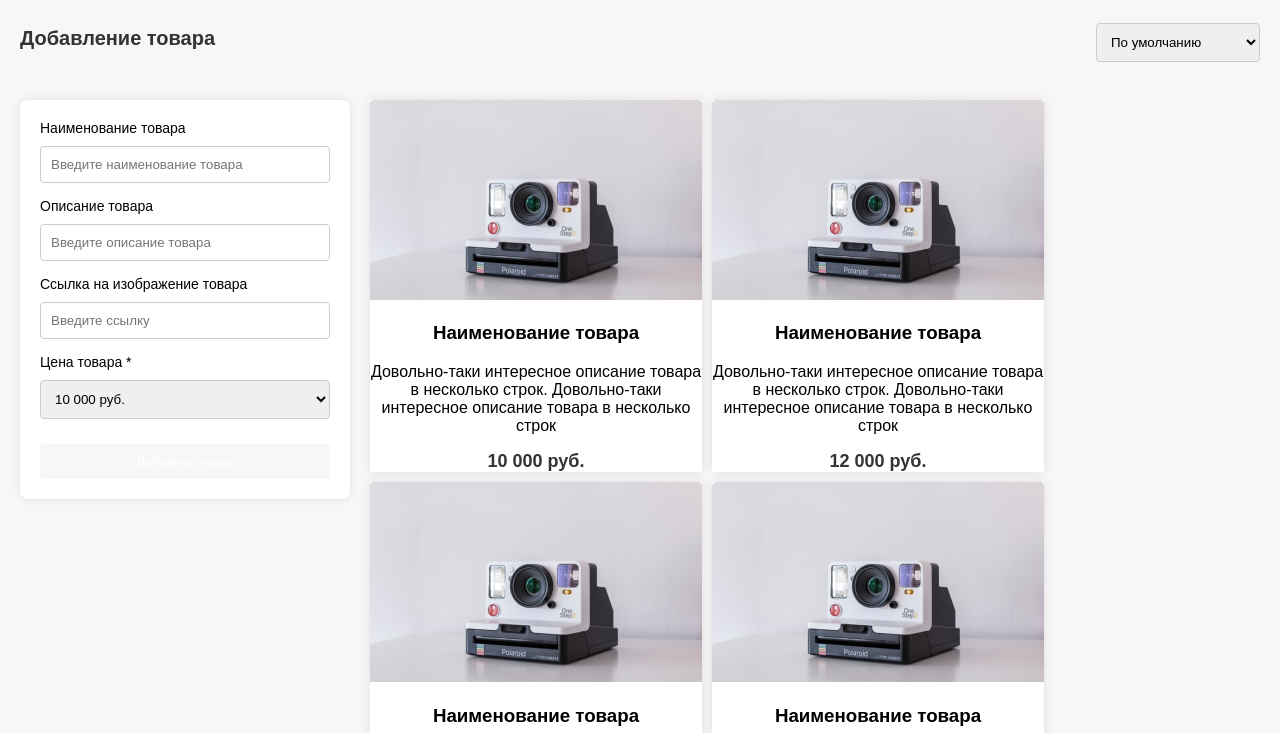
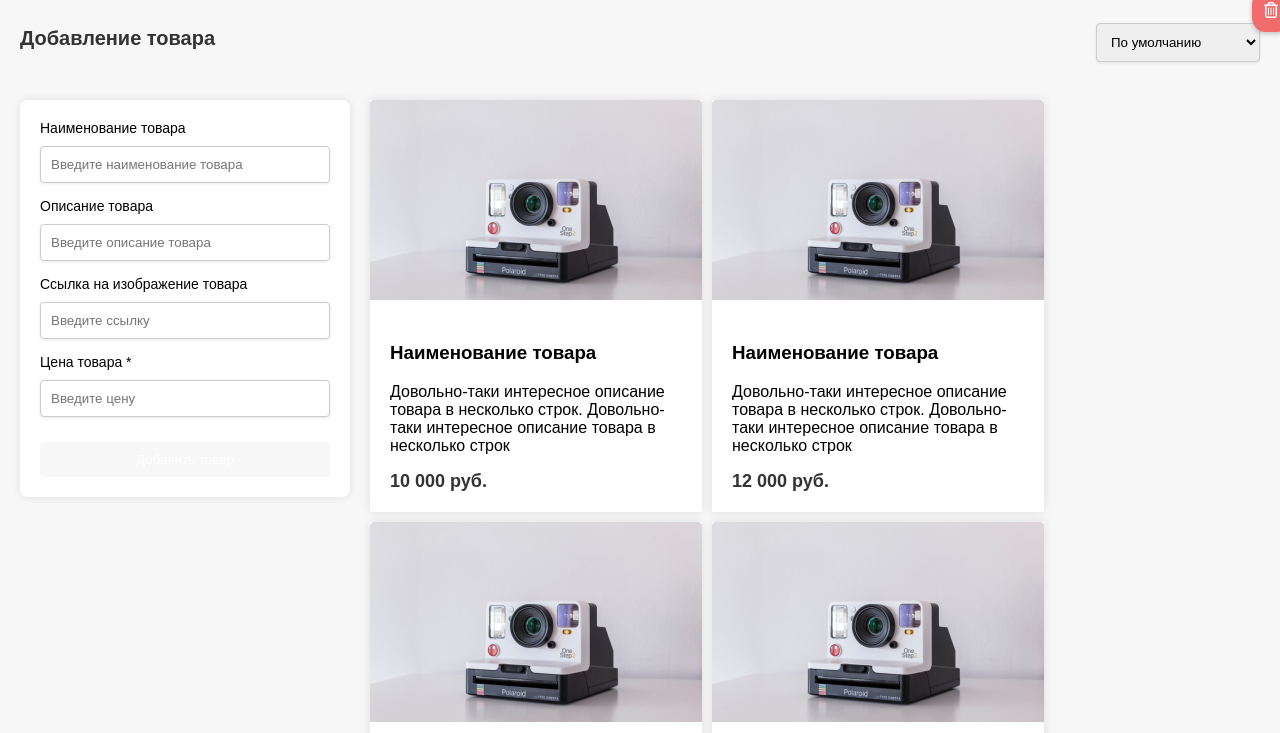
Before and after one commit to remind3/work-folder, a website: page index.html in a window 1280 px wide. Shown: the top 733 px of the page. Drawn offline with Linux system fonts and the light colour scheme.

Commit message:
wwdwadwda

```diff
--- a/css/style.css
+++ b/css/style.css
@@ -68,6 +68,7 @@ input, select, textarea {
     border: 1px solid #ccc;
     border-radius: 4px;
     box-sizing: border-box;
+    box-shadow: 0 1px 3px rgba(146, 146, 146, 0.2);
 }
 
 
@@ -85,14 +86,45 @@ button[type="submit"] {
 button[type="submit"]:hover {
     background-color: #45a049;
 }
+.delete-button {
+    position: absolute;
+    top: -10px;
+    right: -10px;
+    z-index: 100;
+    background-color: #f16d6d;
+    border: none;
+    color: rgb(255, 255, 255);
+    cursor: pointer;
+    padding: 12px;
+    border-radius: 35%;
+    font-size: 16px;
+    box-shadow: 0 2px 5px rgba(0, 0, 0, 0.2);
+}
 
+
+.delete-button i {
+    pointer-events: none;
+}
+
+.delete-button:hover {
+    background-color: #e53935;
+}
 .description {
     padding: 0px;
     margin: 0px ;
+
 }
+
+.invalid {
+     border-color: red; }
+  #error {
+    color: red;
+font-size: 10px;}
+
+
 .item-description{
-    padding: 0px;
-    margin: 0px ;
+    padding: 10px;
+    margin: 10px ;
 
 }
 
@@ -104,10 +136,10 @@ button[type="submit"]:hover {
     margin-bottom: 10px;
     margin-right: 10px;
     flex-direction: row;
+    overflow: hidden;
     flex-wrap: nowrap;
     border-radius: 0px;
     box-shadow: 0 0 10px rgba(0, 0, 0, 0.1);
-    text-align: center;
     position: relative;
 
 }
--- a/index.html
+++ b/index.html
@@ -5,6 +5,7 @@
     <meta name="viewport" content="width=device-width, initial-scale=1.0">
     <title>сайтыч</title>
     <link rel ="stylesheet" href="css/style.css">
+    <link rel="stylesheet" href="https://cdnjs.cloudflare.com/ajax/libs/font-awesome/6.0.0-beta3/css/all.min.css">
 </head>
 <body>
     <header>
@@ -26,29 +27,31 @@
                 <div class="forma">
                     <label for="name">Наименование товара </label>
                     <input type="text" id="name" placeholder="Введите наименование товара">
+                    <div id="error"></div>
                 </div>
                 <div class="forma">
                 </div>
                 <div class="forma">
                     <label for="description">Описание товара</label>
-                    <input id="description" placeholder="Введите описание товара"></input>
+                    <input type="text" id="description" placeholder="Введите описание товара">
+                    <div id="error"></div>
                 </div>
                 <div class="forma">
                     <label for="">Ссылка на изображение товара</label>
                     <input type="text" id="" placeholder="Введите ссылку">
+                    <div id="error"></div>
                 </div>
                 <div class="forma">
                     <label for="price">Цена товара *</label>
-                    <select id="price">
-                        <option value="10000">10 000 руб.</option>
-                        <option value="12000">12 000 руб.</option>
-                        <option value="14000">14 000 руб.</option>
-                    </select>
+                    <input type="text" id="" placeholder="Введите цену">
+                    <div id="error"></div>
+
                 </div>
                 <button type="submit">Добавить товар</button>
             </form>
         </div>
         <div class="item-box">
+            <div><button class="delete-button"><i class="fa-regular fa-trash-can"></i></button></div>
             <div class="item">
                 <div class="img"><img src="img/Rectangle 31.png" alt="Товар"></div>
                 <div class="item-description">
@@ -125,6 +128,30 @@
 
 
     </div>
+    <script>
+
+        let inputs = document.getElementsByTagName("input")
+        for (let i= 0; i<inputs.length; i++)
+    {
+        let input = inputs.item(i)
+        let error = input.parentElement.getElementsByTagName("div").item(0)
+        input.onblur = function() {
+          if (input.value.includes('')) {
+            input.classList.add('invalid');
+            error.innerHTML = 'Поле является обязательным'
+          }
+        };
+
+        input.onfocus = function() {
+          if (this.classList.contains('invalid')) {
+            // удаляем индикатор ошибки, т.к. пользователь хочет ввести данные заново
+            this.classList.remove('invalid');
+            error.innerHTML = "";
+          }
+        };
+    }
+
+        </script>
 </body>
 </html>
 
```
